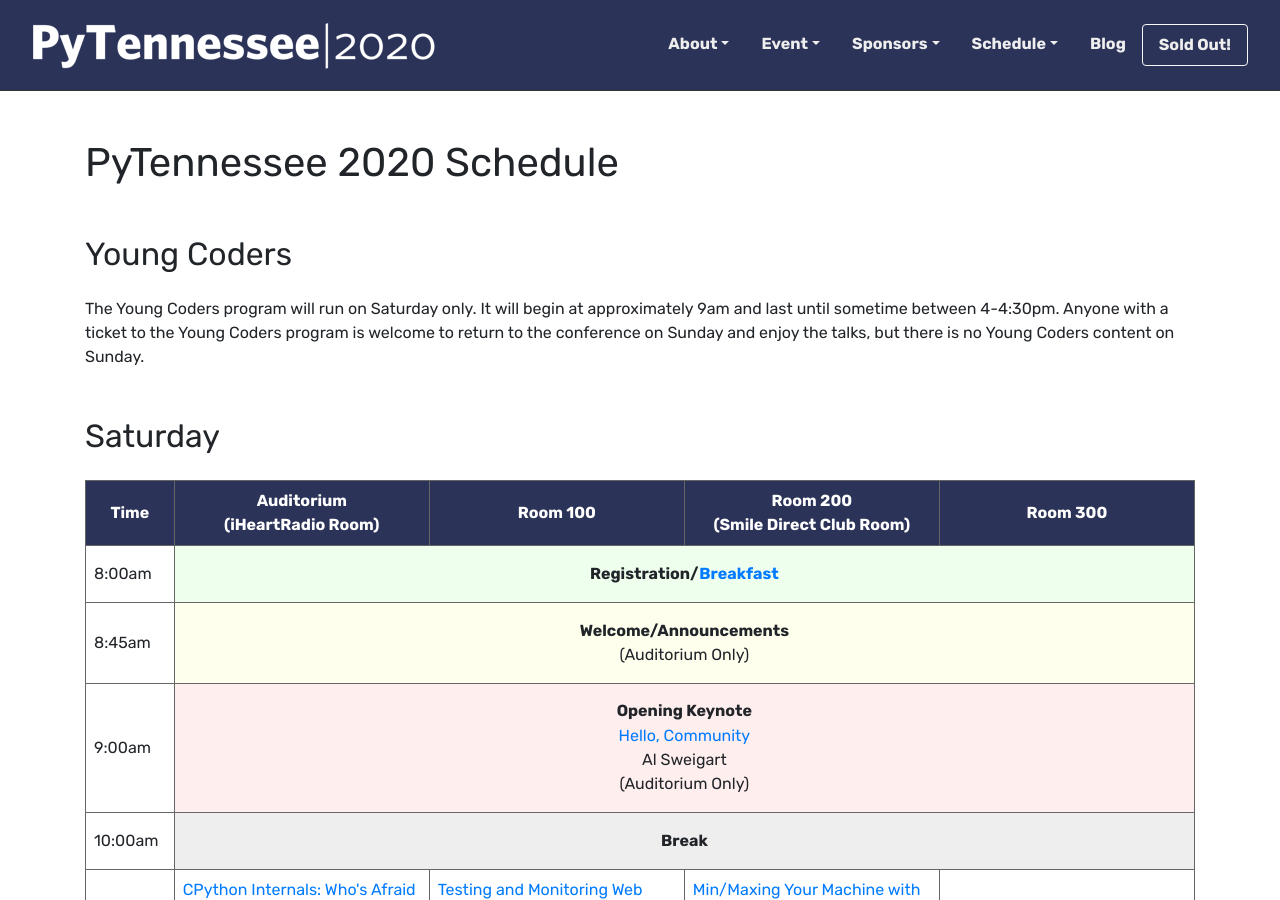
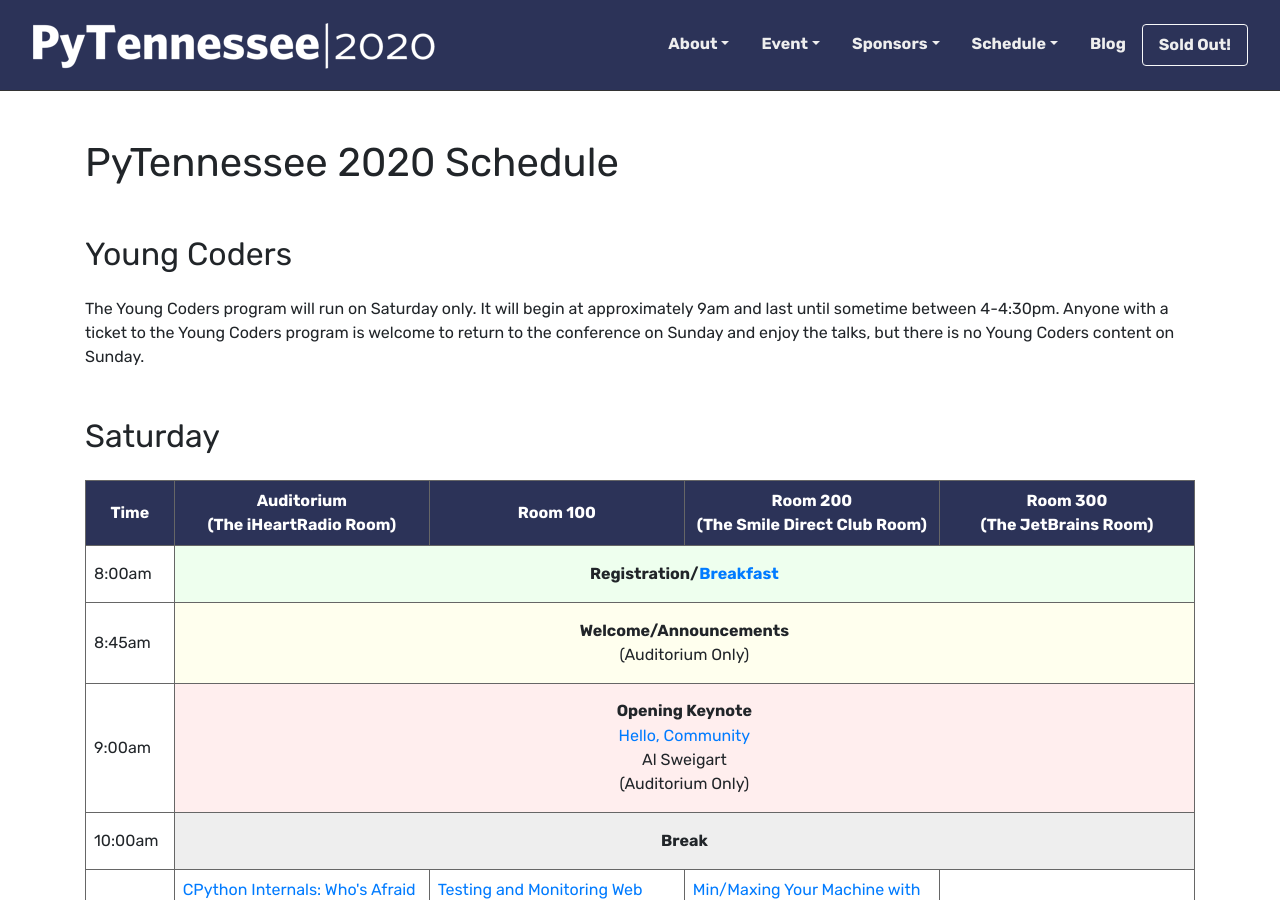
Before and after one commit to pytennessee/pytn-2020, a Jekyll site: the page built from schedule/schedule.md, in a window 1280 px wide and 900 px high. Built offline with Jekyll 4.4.1, drawn with Linux system fonts in a browser that asks for light colours; some of the changed text lies outside the part shown.

Commit message:
Add JetBrains to Room 300

```diff
--- a/schedule/schedule.md
+++ b/schedule/schedule.md
@@ -25,10 +25,10 @@ Anyone with a ticket to the Young Coders program is welcome to return to the con
 <thead>
   <tr>
     <th>Time</th>
-    <th>Auditorium<br>(iHeartRadio Room)</th>
+    <th>Auditorium<br>(The iHeartRadio Room)</th>
     <th>Room 100</th>
-    <th>Room 200<br>(Smile Direct Club Room)</th>
-    <th>Room 300</th>
+    <th>Room 200<br>(The Smile Direct Club Room)</th>
+    <th>Room 300<br>(The JetBrains Room)</th>
   </tr>
 </thead>
 <tbody>
@@ -213,10 +213,10 @@ For more information about {{ site.data.event.game_night.name }}, please checkou
 <thead>
   <tr>
     <th>Time</th>
-    <th>Auditorium<br>(iHeartRadio Room)</th>
+    <th>Auditorium<br>(The iHeartRadio Room)</th>
     <th>Room 100</th>
-    <th>Room 200<br>(Smile Direct Club Room)</th>
-    <th>Room 300</th>
+    <th>Room 200<br>(The Smile Direct Club Room)</th>
+    <th>Room 300<br>(The JetBrains Room)</th>
   </tr>
 </thead>
 <tbody>
```
